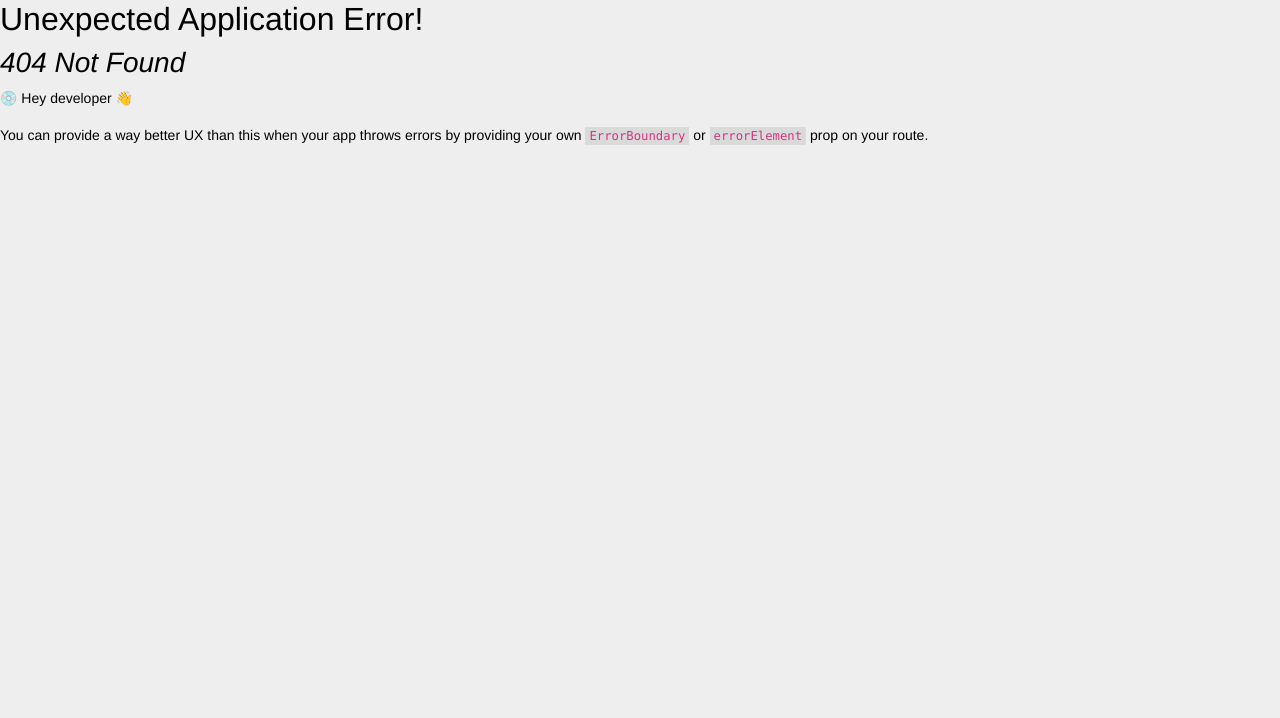
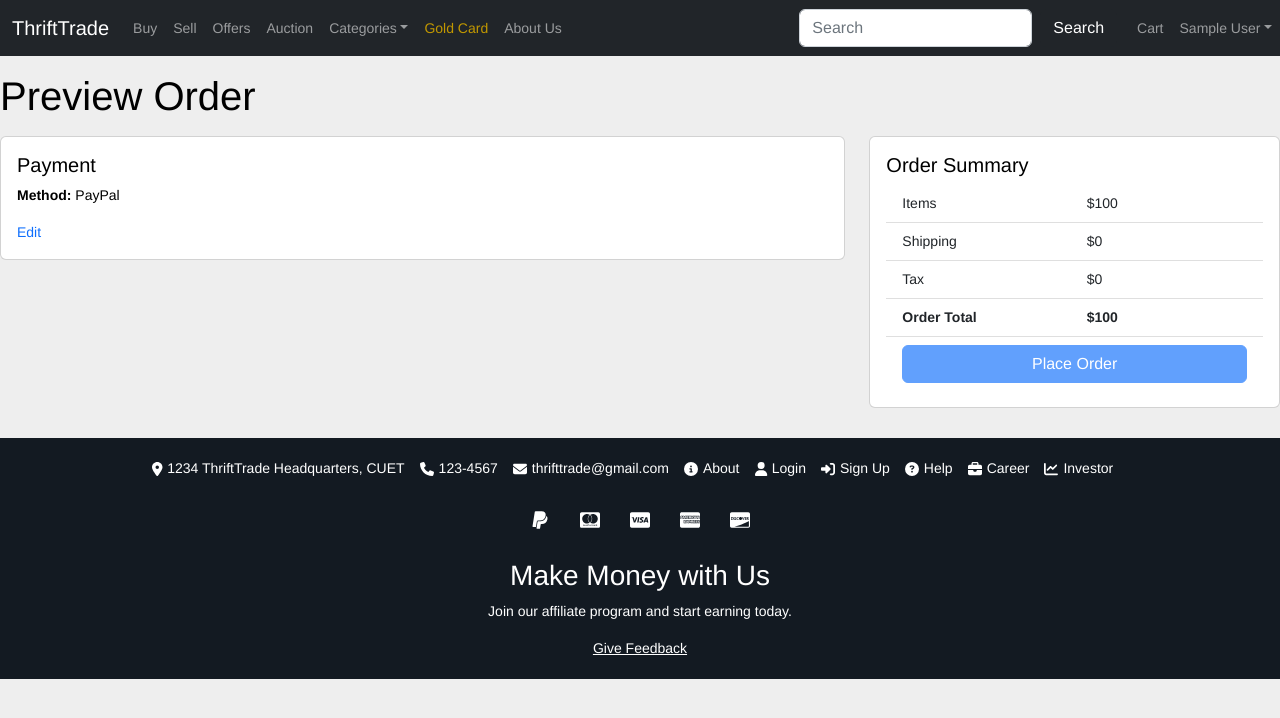
Before and after one commit to ashrafulparan2/ThrifTrade, a React app in the folder frontend/: page /membershiporder in a window 1280 px wide. Before the commit this address had no page. Shown: the top 718 px of the page. Built offline with nearby package versions, Linux system fonts and the light colour scheme; sample sign-in values are in the browser's storage; the HTML template or start-up script is replaced by a standard one; a web font is replaced by a local one.

Commit message:
membership

```diff
--- a/frontend/src/App.tsx
+++ b/frontend/src/App.tsx
@@ -63,6 +63,7 @@ function App() {
               <Nav.Link href="/offers">Offers</Nav.Link>
               <Nav.Link href="/auction">Auction</Nav.Link>
 
+
               {/* <Nav.Link href="/categories">Categories</Nav.Link> */}
               <NavDropdown
                 title="Categories"
@@ -87,6 +88,7 @@ function App() {
                   Airbuds
                 </Link>
               </NavDropdown>
+              <Nav.Link className="membershipcolor" href="/membership">Gold Card</Nav.Link>
 
               <Nav.Link href="/about_us">About Us</Nav.Link>
             </Nav>
--- a/frontend/src/index.css
+++ b/frontend/src/index.css
@@ -638,3 +638,14 @@ a {
   border-bottom: 10px solid transparent;
   border-left: 20px solid #333; /* You can change the color to your desired arrow color */
 }
+
+
+/* membership page */
+.membershipcolor
+{
+  color: #c29800;
+}
+
+.membership-image{
+  height: 500px;
+}
--- a/frontend/src/main.tsx
+++ b/frontend/src/main.tsx
@@ -43,6 +43,9 @@ import PriceUp from './pages/PriceUp.js'
 import ProfilePage from './pages/ProfilePage.js'
 import SigninPage from './pages/SigninPage.js'
 import Watch from './pages/Watch.js'
+import MembershipPage from './pages/MembershipPage.js'
+import MembershipOrder from './pages/MembershipOrder.js'
+import MembershipOrderPage from './pages/MembershipOrderPage.js'
 
 const router = createBrowserRouter(
   createRoutesFromElements(
@@ -74,6 +77,9 @@ const router = createBrowserRouter(
 
         <Route path="/auction/:slug" element={<BiddingPage />} />
         <Route path="/offers" element={<OfferPage />} />
+        <Route path="/membership" element={<MembershipPage />} />
+        <Route path="/membershiporder" element={<MembershipOrder />} />
+        <Route path="/membershiporderpage" element={<MembershipOrderPage />} />
       </Route>
 
       <Route path="about_us" element={<AboutUs />} />
--- /dev/null
+++ b/frontend/src/pages/MembershipOrder.tsx
@@ -0,0 +1,132 @@
+import { useContext, useEffect } from 'react'
+import { Button, Card, Col, ListGroup, Row } from 'react-bootstrap'
+import { Helmet } from 'react-helmet-async'
+import { Link, useNavigate } from 'react-router-dom'
+import { toast } from 'react-toastify'
+import CheckoutSteps from '../components/CheckoutSteps.js'
+import LoadingBox from '../components/LoadingBox.js'
+import { useCreateOrderMutation } from '../hooks/orderHooks.js'
+import { Store } from '../Store.js'
+import { ApiError } from '../types/ApiError.js'
+import { getError } from '../utils.js'
+
+export default function MembershipOrder() {
+  const navigate = useNavigate()
+
+  const { state, dispatch } = useContext(Store)
+  const { cart, userInfo } = state
+
+  const round2 = (num: number) => Math.round(num * 100 + Number.EPSILON) / 100 // 123.2345 => 123.23
+
+  cart.itemsPrice = round2(
+    cart.cartItems.reduce((a, c) => a + c.quantity * c.price, 0)
+  )
+  cart.shippingPrice = cart.itemsPrice > 100 ? round2(0) : round2(10)
+  cart.taxPrice = round2(0.15 * cart.itemsPrice)
+  cart.totalPrice = cart.itemsPrice + cart.shippingPrice + cart.taxPrice
+
+  const { mutateAsync: createOrder, isLoading } = useCreateOrderMutation()
+
+  const placeOrderHandler = async () => {
+    try {
+      const data = await createOrder({
+        orderItems: cart.cartItems,
+        shippingAddress: cart.shippingAddress,
+        paymentMethod: cart.paymentMethod,
+        itemsPrice: cart.itemsPrice,
+        shippingPrice: cart.shippingPrice,
+        taxPrice: cart.taxPrice,
+        totalPrice: cart.totalPrice,
+      })
+      console.log(data)
+      console.log(data.message)
+      dispatch({ type: 'CART_CLEAR' })
+      localStorage.removeItem('cartItems')
+      console.log(data.order._id);
+      navigate(`/membershiporder}`)
+    } catch (err) {
+      toast.error(getError(err as ApiError))
+    }
+  }
+
+  useEffect(() => {
+    if (!cart.paymentMethod) {
+      navigate('/payment')
+    }
+  }, [cart, navigate])
+
+  return (
+    <div>
+      <Helmet>
+        <title>Preview Order</title>
+      </Helmet>
+      <h1 className="my-3">Preview Order</h1>
+      <Row>
+        <Col md={8}>
+
+
+          <Card className="mb-3">
+            <Card.Body>
+              <Card.Title>Payment</Card.Title>
+              <Card.Text>
+                <strong>Method:</strong> {cart.paymentMethod}
+              </Card.Text>
+              <Link to="/payment">Edit</Link>
+            </Card.Body>
+          </Card>
+
+
+        </Col>
+        <Col md={4}>
+          <Card>
+            <Card.Body>
+              <Card.Title>Order Summary</Card.Title>
+              <ListGroup variant="flush">
+                <ListGroup.Item>
+                  <Row>
+                    <Col>Items</Col>
+                    <Col>$100</Col>
+                  </Row>
+                </ListGroup.Item>
+                <ListGroup.Item>
+                  <Row>
+                    <Col>Shipping</Col>
+                    <Col>$0</Col>
+                  </Row>
+                </ListGroup.Item>
+                <ListGroup.Item>
+                  <Row>
+                    <Col>Tax</Col>
+                    <Col>$0</Col>
+                  </Row>
+                </ListGroup.Item>
+                <ListGroup.Item>
+                  <Row>
+                    <Col>
+                      <strong> Order Total</strong>
+                    </Col>
+                    <Col>
+                      <strong>$100</strong>
+                    </Col>
+                  </Row>
+                </ListGroup.Item>
+                <ListGroup.Item>
+                  <div className="d-grid">
+                    <Button
+                      type="button"
+                      onClick={placeOrderHandler}
+                      disabled={cart.cartItems.length === 0 || isLoading}
+                    >
+                      Place Order
+                    </Button>
+                    {isLoading && <LoadingBox></LoadingBox>}
+                  </div>
+                </ListGroup.Item>
+              </ListGroup>
+            </Card.Body>
+          </Card>
+        </Col>
+      </Row>
+    </div>
+  )
+}
--- /dev/null
+++ b/frontend/src/pages/MembershipOrderPage.tsx
@@ -0,0 +1,28 @@
+import {
+    PayPalButtons,
+    PayPalButtonsComponentProps,
+    SCRIPT_LOADING_STATE,
+    usePayPalScriptReducer,
+  } from "@paypal/react-paypal-js";
+  import { useContext, useEffect } from "react";
+  import { Button, Card, Col, ListGroup, Row } from "react-bootstrap";
+  import { Helmet } from "react-helmet-async";
+  import { Link, useParams } from "react-router-dom";
+  import LoadingBox from "../components/LoadingBox.js";
+  import MessageBox from "../components/MessageBox.js";
+  import {
+    useGetOrderDetailsQuery,
+    useGetPaypalClientIdQuery,
+    usePayOrderMutation,
+  } from "../hooks/orderHooks.js";
+  import { Store } from "../Store.js";
+  import { ApiError } from "../types/ApiError.js";
+  import { getError } from "../utils.js";
+  import { toast } from "react-toastify";
+
+  export default function MenOrderPage() {
+    return(
+   <div>
+      </div>
+    );
+  }
--- /dev/null
+++ b/frontend/src/pages/MembershipPage.tsx
@@ -0,0 +1,29 @@
+import { Badge, Container } from "react-bootstrap";
+import { Link } from "react-router-dom";
+
+export default function MembershipPage(){
+    return(
+        <div>
+            <Container>
+            {/* <img src="../../images/membership.png" className="membership-image"></img> */}
+            <div className="main-banner position-relative ">
+              <img
+                src="../../images/membership.png"
+                className="img-fluid rounded-3 membership-image"
+                alt="main banner"
+              />
+              <div className="main-banner-content position-absolute">
+                <Link to={'/membershiporder/'}>
+                  <h3>
+                <Badge bg="secondary">Buy Now</Badge>
+                </h3>
+                </Link>
+              </div>
+              </div>
+
+            <img src="../../images/gold.png" className="membership-image"></img>
+
+            </Container>
+        </div>
+    )
+}
```
Also changed, not shown: frontend/public/images/gold.png (added), frontend/public/images/membership.png (added), frontend/src/pages/HomePage.tsx (indentation only).
